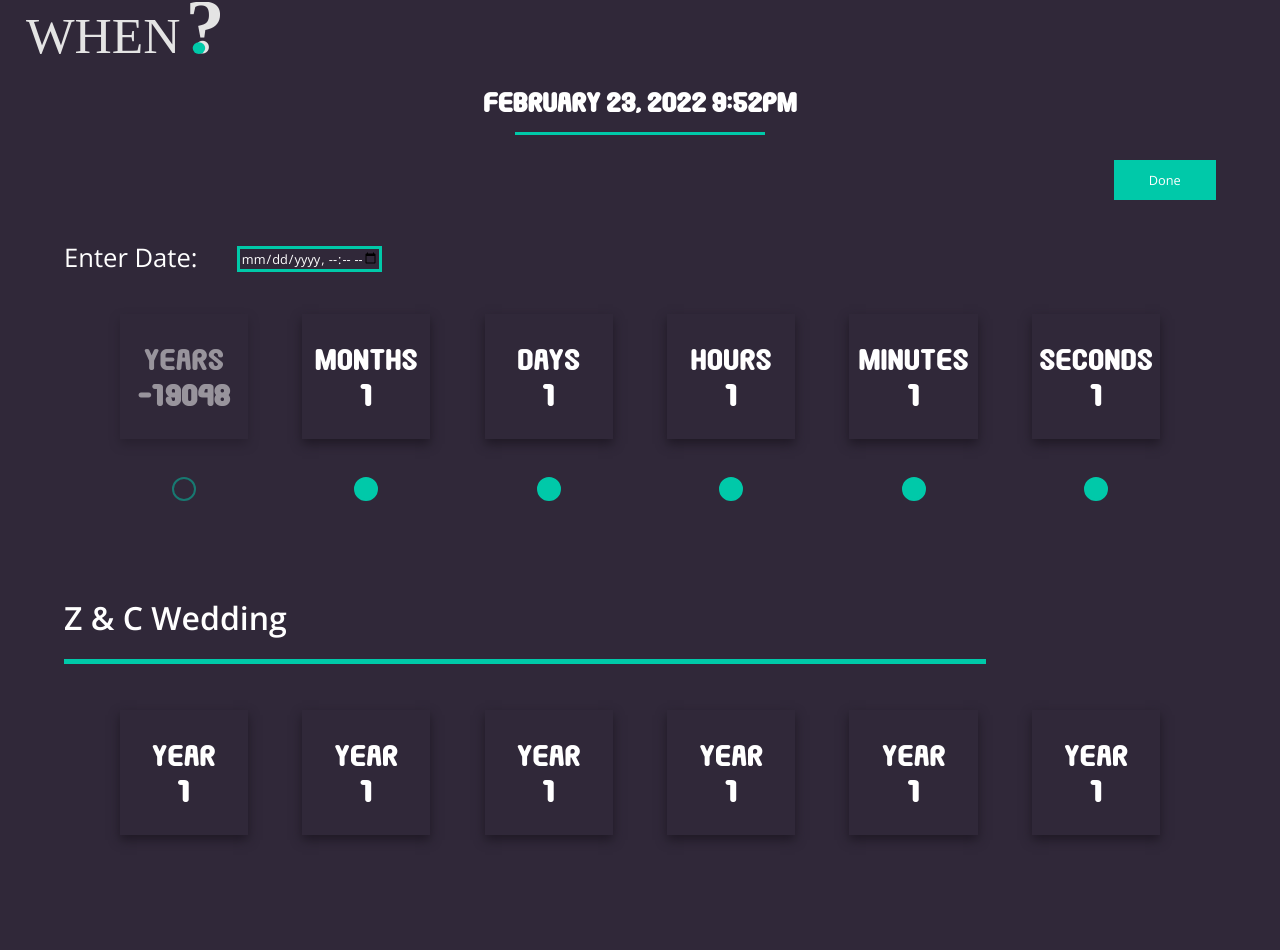
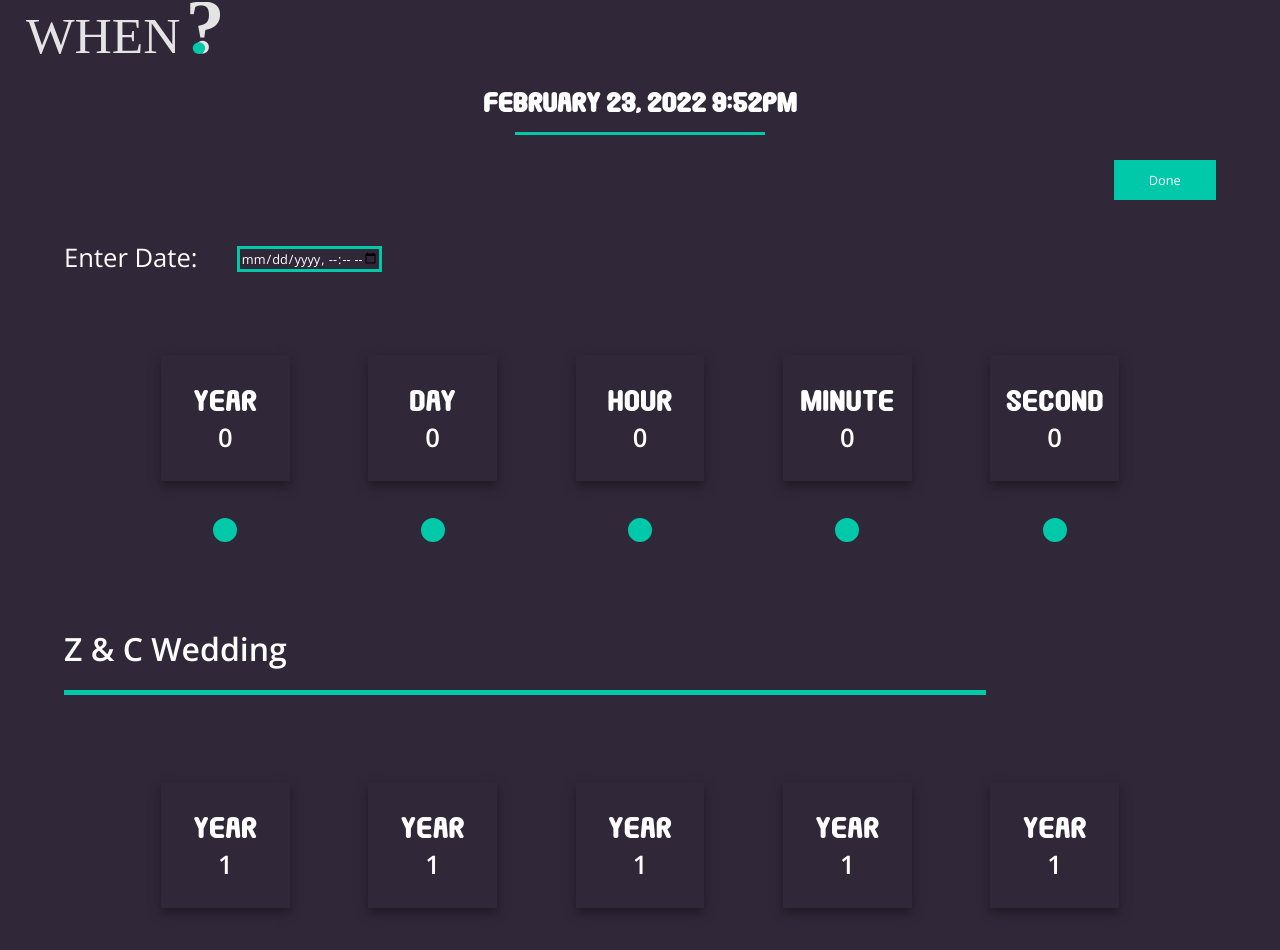
Before and after one commit to z-sanchez/when, a React (Create React App) app in the folder client/: page / in a window 1280 px wide. Both pictures are taken after a click on the button "Add". Shown: the top 950 px of the page. Built offline with nearby package versions, Linux system fonts and the light colour scheme.

Commit message:
added countdown algorithm in CoundownBox.js componentDidMount

```diff
--- a/client/src/Assets/Styles/styles.css
+++ b/client/src/Assets/Styles/styles.css
@@ -152,7 +152,6 @@
   align-items: center;
   justify-content: center;
   align-content: center;
-  justify-content: space-between;
   flex-flow: wrap;
   width: 100%;
 }
@@ -164,7 +163,7 @@
   justify-content: center;
   align-content: center;
   width: 28%;
-  margin-bottom: 5%;
+  margin: 2%;
 }
 .countdownBox p, .countdownBox h1 {
   font-family: roundPop, "Nunito", sans-serif;
@@ -178,6 +177,8 @@
 }
 .countdownBox h1 {
   font-size: 6vw;
+  font-family: osSemiBold, "Nunito", sans-serif;
+  color: #FFFFFF;
 }
 
 .countdown--bar {
@@ -204,6 +205,8 @@
 }
 .countdownBox__count h1 {
   font-size: 6vw;
+  font-family: osSemiBold, "Nunito", sans-serif;
+  color: #FFFFFF;
 }
 
 .countdownBox__select {
@@ -251,6 +254,7 @@
   }
   .countdownBoxFlex .countdownBox {
     width: 12%;
+    margin: 4%;
   }
   .countdownBoxFlex .countdownBox .countdownBox__count h1, .countdownBoxFlex .countdownBox .countdownBox__count p {
     font-size: 2vw;
--- a/client/src/Assets/Styles/styles.sass
+++ b/client/src/Assets/Styles/styles.sass
@@ -135,7 +135,6 @@ $accent-green: #00C9A9
 
 .countdownBoxFlex
   @include centerAligned(row)
-  justify-content: space-between
   flex-flow: wrap
   width: 100%
 
@@ -143,7 +142,7 @@ $accent-green: #00C9A9
 .countdownBox
   @include centerAligned(column)
   width: 28%
-  margin-bottom: 5%
+  margin: 2%
   p, h1
     @include fontStyle($white-text, roundPop)
     text-align: center
@@ -152,6 +151,7 @@ $accent-green: #00C9A9
     font-size: 4vw
   h1
     font-size: 6vw
+    @include fontStyle($white-text, osSemiBold)
 
 
 .countdown--bar
@@ -178,6 +178,7 @@ $accent-green: #00C9A9
     font-size: 4vw
   h1
     font-size: 6vw
+    @include fontStyle($white-text, osSemiBold)
 
 
 .countdownBox__select
@@ -221,6 +222,7 @@ $accent-green: #00C9A9
     width: 90%
     .countdownBox
       width: 12%
+      margin: 4%
       .countdownBox__count
         h1, p
           font-size: 2vw
--- a/client/src/Components/AddCountdown.js
+++ b/client/src/Components/AddCountdown.js
@@ -28,7 +28,7 @@ function AddCountdown() {
 
     function updateDate() {
         let date = document.getElementById('enterDate').value;
-        setDate(date);
+        setDate(Date.parse(date));
     }
 
     return (
@@ -42,42 +42,11 @@ function AddCountdown() {
                     <input type="datetime-local" name="date_entry" id="enterDate" onChange={updateDate}/>
                 </div>
                 <div className="countdownBoxFlex">
-                    <CountdownBox select={true} time={"year"} date={date}/>
-                    <div className="countdownBox">
-                        <div className="countdownBox__count">
-                            <p>Months</p>
-                            <h1>1</h1>
-                        </div>
-                        <div className="countdownBox__select"/>
-                    </div>
-                    <div className="countdownBox">
-                        <div className="countdownBox__count">
-                            <p>Days</p>
-                            <h1>1</h1>
-                        </div>
-                        <div className="countdownBox__select"/>
-                    </div>
-                    <div className="countdownBox">
-                        <div className="countdownBox__count">
-                            <p>Hours</p>
-                            <h1>1</h1>
-                        </div>
-                        <div className="countdownBox__select"/>
-                    </div>
-                    <div className="countdownBox">
-                        <div className="countdownBox__count">
-                            <p>Minutes</p>
-                            <h1>1</h1>
-                        </div>
-                        <div className="countdownBox__select"/>
-                    </div>
-                    <div className="countdownBox">
-                        <div className="countdownBox__count">
-                            <p>Seconds</p>
-                            <h1>1</h1>
-                        </div>
-                        <div className="countdownBox__select"/>
-                    </div>
+                    <CountdownBox select={true} display={"year"} date={date}/>
+                    <CountdownBox select={true} display={"day"} date={date}/>
+                    <CountdownBox select={true} display={"hour"} date={date}/>
+                    <CountdownBox select={true} display={"minute"} date={date}/>
+                    <CountdownBox select={true} display={"second"} date={date}/>
                 </div>
             </form>
             </span>
--- a/client/src/Components/Countdown.js
+++ b/client/src/Components/Countdown.js
@@ -40,12 +40,6 @@ class Countdown extends React.Component {
                                 <h1>1</h1>
                             </div>
                         </div>
-                        <div className="countdownBox">
-                            <div className="countdownBox__count">
-                                <p>Year</p>
-                                <h1>1</h1>
-                            </div>
-                        </div>
                     </div>
                 </div>
             </div>);
--- a/client/src/Components/CountdownBox.js
+++ b/client/src/Components/CountdownBox.js
@@ -5,23 +5,42 @@ class CountdownBox extends React.Component {
     constructor(props) {
         super(props);
         this.state = {
-            on: false,
+            on: true,
             value: 0,
         };
     }
 
     componentDidMount() {
         this.count = setInterval(() => {
+            let result = null;
             let now = new Date().getTime();
 
-            let then = new Date().setTime(this.props.date);
+            if (this.props.date > now) {
 
-            let countdown = then - now;
+                let countdown = this.props.date - now;
 
-            console.log("calculaton   " + then + " " + now);
-            console.log("read from input  =  " + this.props.date )
 
-            let result = Math.floor(countdown/(1000 * 60 * 60 * 24));
+                switch (this.props.display) {
+                    case 'year':
+                        result = Math.floor(countdown / (1000 * 60 * 60 * 24 * 365));
+                        break;
+                    case 'day':
+                        result = Math.floor((countdown % (1000 * 60 * 60 * 24 * 365)) / (1000 * 60 * 60 * 24));
+                        break;
+                    case 'hour':
+                        result = Math.floor((countdown % (1000 * 60 * 60 * 24)) / (1000 * 60 * 60));
+                        break;
+                    case 'minute':
+                        result = Math.floor((countdown % (1000 * 60 * 60)) / (1000 * 60));
+                        break;
+                    case 'second':
+                        result = Math.floor((countdown % (1000 * 60)) / (1000));
+                        break;
+                    default:
+                        break;
+                }
+            }
+            else result = 0;
 
             this.setState({
                 value: result,
@@ -52,7 +71,7 @@ class CountdownBox extends React.Component {
         return (
             <div className={shading} onClick={this.toggleState}>
                 <div className="countdownBox__count">
-                    <p>Years</p>
+                    <p>{this.props.display}</p>
                     <h1>{this.state.value}</h1>
                 </div>
                 {this.renderSelect()}
```
Also changed, not shown: 1 other file (tests, documents, lock files or other folders).
